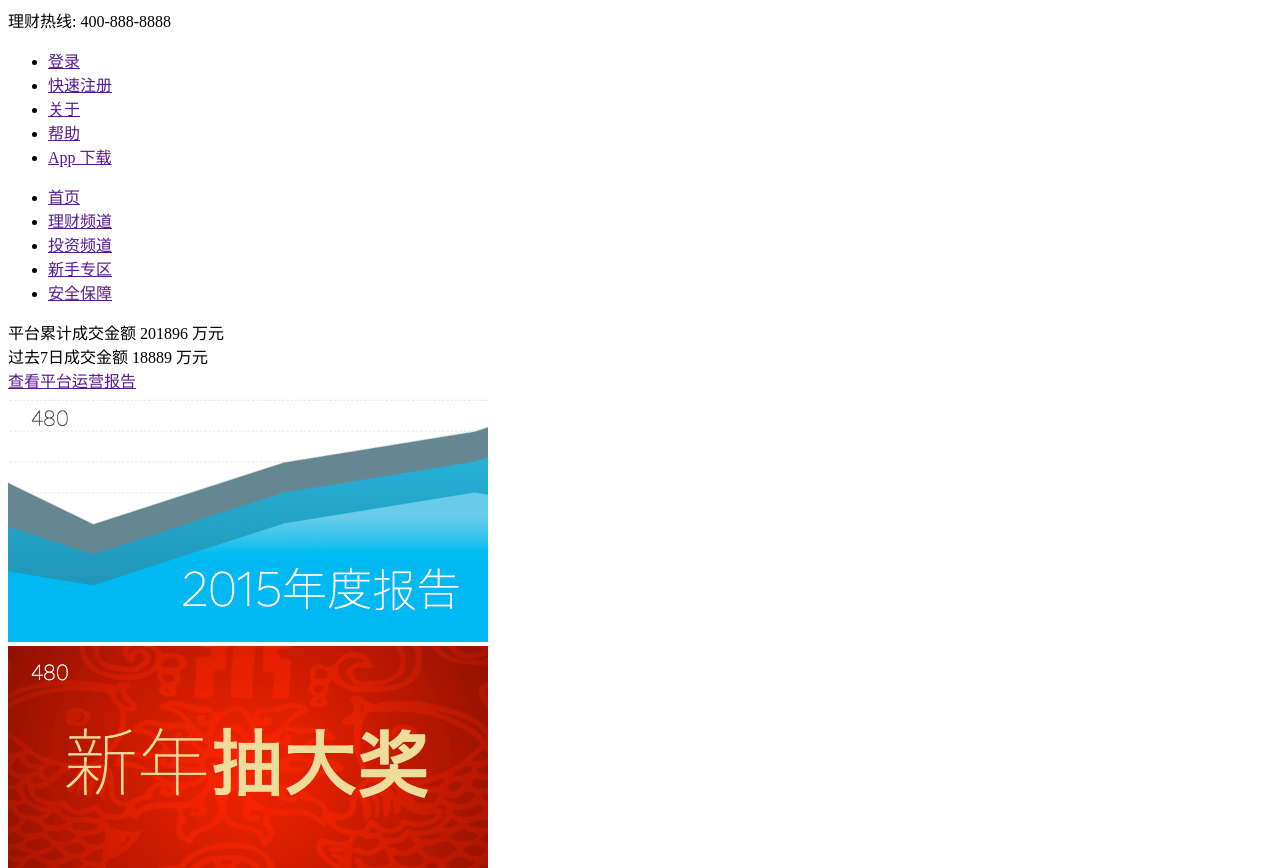
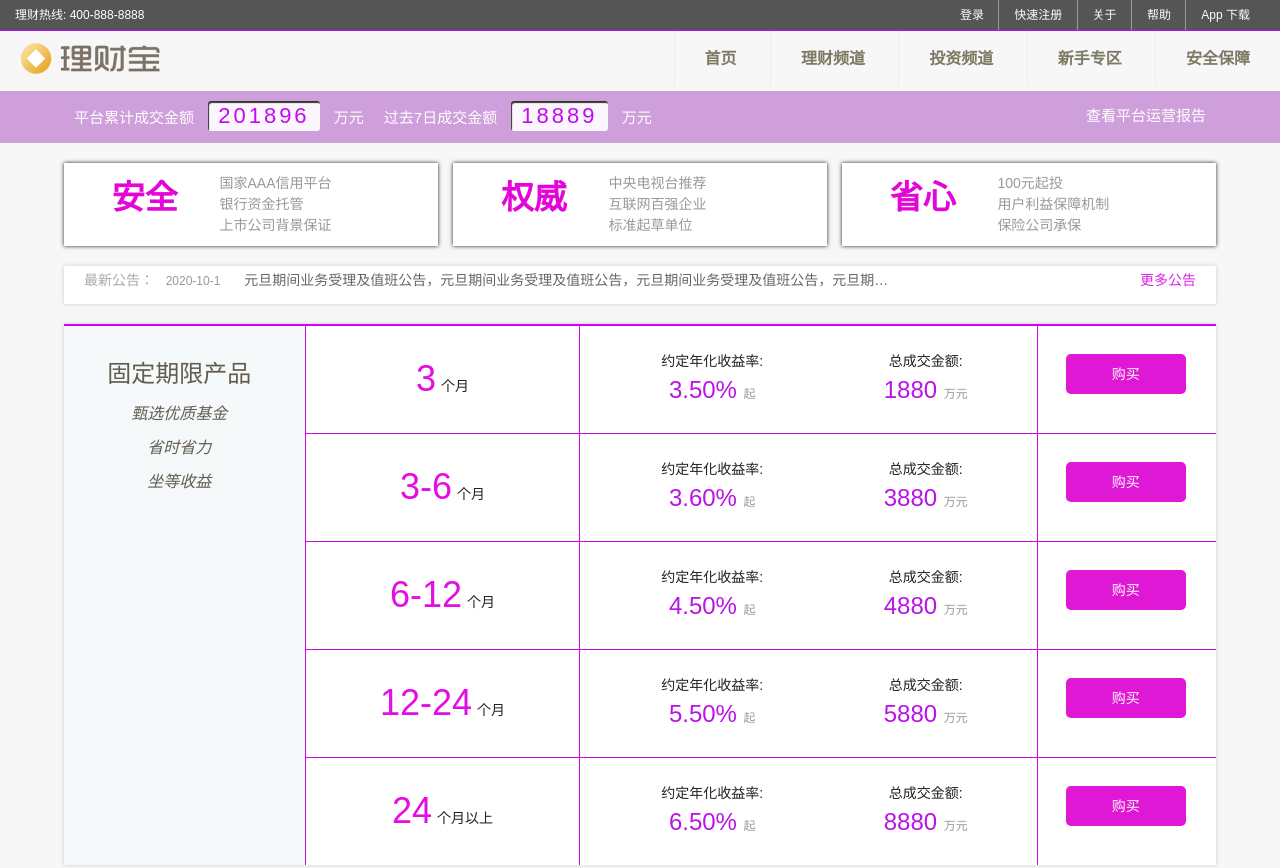
Before and after one commit to hanyucd/responsive-web-design, a plain HTML site: page src/index.html in a window 1280 px wide. Shown: the top 868 px of the page. Drawn offline with Linux system fonts and the light colour scheme.

Commit message:
完成 pc 端样式布局.

```diff
--- a/src/css/main.css
+++ b/src/css/main.css
@@ -0,0 +1,407 @@
+/*
+  页面基本样式
+*/
+html {
+  /* 方便 em 与 px 相互转换，1em = 16px * 62.5% = 10px */
+  font-size: 62.5%;
+  font-family: sans-serif;
+  color: #222;
+}
+body {
+	/* 1.2rem = 12px */
+	font-size: 1.2rem;
+	line-height: 1.5;
+	background-color: #f7f7f7;
+}
+
+/*
+  顶部导航区
+*/
+.header-box {
+  width: 100%;
+}
+.header-box > .nav-top {
+  line-height: 36px;
+  line-height: 3rem;
+  padding: 0 1.5rem;
+  color: #fff;
+  background: #555;
+  border-bottom: 1px solid #c904fa;
+}
+.nav-top ul {
+  text-align: right;
+}
+.nav-top li {
+  display: inline-block;
+}
+.nav-top li + li {
+  border-left: 1px solid #999;
+  margin-left: -4px;
+}
+.nav-top li a {
+  display: inline-block;
+  padding: 0 1.5rem;
+  color: #fff;
+}
+.nav-top li a:hover {
+  color: rgb(195, 0, 255);
+  text-decoration: underline;
+}
+
+.header-box > .nav-main > .logo-box{
+  float: left;
+  padding: 1rem 1.5rem;
+}
+.logo-box > .logo {
+  display: inline-block;
+  width: 150px;
+  height: 35px;
+  background: url('../img/logo@1x.png');
+  overflow: hidden;
+}
+.nav-main > ul {
+  float: right;
+}
+.nav-main > ul li {
+  display: inline-block;
+  border-left: 1px solid #f0ede9;
+}
+.nav-main ul li a {
+  display: inline-block;
+  line-height: 5.5rem;
+  font-size: 1.6rem;
+  font-weight: bold;
+  padding: 0 3rem;
+  color: #7c7a65;
+}
+.nav-main li a:hover {
+  color: rgb(195, 0, 255);
+  background-color: #f8f6f1;
+}
+
+/*
+  主要内容区
+*/
+.main-box {
+  width: 100%;
+}
+.main-transaction {
+  width: 100%;
+  background: #ce9fda;
+}
+.main-transaction > .trans-content {
+  max-width: 90%;
+  margin: 0 auto;
+  font-size: 1.5rem;
+}
+.trans-content .trans-data {
+  float: left;
+  padding: 1rem;
+  text-align: left;
+}
+.trans-data span {
+  display: inline-block;
+  line-height: 3rem;
+  color: #fff;
+}
+.trans-data span.trans-money{
+  font-size: 2.2rem;
+  color: #c20cf0;
+  letter-spacing: 3px;
+  margin: 0 1rem;
+  padding: 0 1rem;
+  border-radius: 3px;
+  background-color: rgba(255, 255, 255, 0.9);
+	box-shadow: 1px 2px 1px #333 inset;
+}
+.trans-content > .trans-report {
+  text-align: right;
+}
+.trans-report > a {
+  display: inline-block;
+  color: #fff;
+  padding: 1rem;
+  line-height: 3rem;
+}
+
+.main-box > .main-ad {
+  display: none;
+}
+
+.main-box > .main-feature {
+  width: 90%;
+  margin: 2rem auto;
+  font-size: 0;
+}
+.main-feature > .feature-item {
+  display: inline-block;
+  width: calc(33.33% - 3rem);
+  padding: 1rem;
+  font-size: 1.4rem;
+  background: #fff;
+  box-shadow: 0 0 4px;
+}
+.feature-item + .feature-item {
+  margin-left: 1.5rem;
+}
+.feature-item h3 {
+  display: inline-block;
+  width: 40%;
+  vertical-align: top;
+  text-align: center;
+  font-size: 3.3rem;
+  color: rgb(228, 6, 217);
+}
+.feature-item p {
+  display: inline-block;
+  width: 55%;
+  color: #999;
+}
+
+.main-box > .main-notice {
+  width: 90%;
+  margin: 2rem auto;
+  font-size: 1.4rem;
+  line-height: 2.8rem;
+  background: #fff;
+  box-shadow: 0 0 4px #ccc;
+}
+.main-notice a {
+  display: inline-block;
+}
+.main-notice a:first-child {
+  margin-left: 2rem;
+  width: 70%;
+  color: #666;
+  text-overflow: ellipsis;
+  -ms-text-overflow: ellipsis;
+  overflow: hidden;
+  white-space: nowrap;
+}
+.main-notice a:first-child::before {
+  content: "最新公告：\00a0\00a0";
+  color: #aaa;
+}
+.main-notice a span {
+  color: #999;
+  font-size: 1.2rem;
+  margin-right: 2rem;
+}
+.notice-more {
+  color: #d824e9;
+  margin-right: 2rem;
+}
+
+.main-box > .main-product {
+  width: 90%;
+  margin: 2rem auto;
+  font-size: 1.4rem;
+  border-top: 2px solid #d400ff;
+	background-color: #f5f9fa;
+	box-shadow: 0 0 4px #ccc;
+}
+.main-product > .product-title {
+  float: left;
+  width: 20%;
+}
+.product-title h2 {
+  margin-top: 3rem;
+  text-align: center;
+  font-size: 2.4rem;
+  font-weight: normal;
+  color: #635c51;
+}
+.product-title h2 em {
+  display: block;
+  margin-top: 1rem;
+  font-size: 1.6rem;
+}
+.product-title h2 em:first-child {
+  margin-top: 4rem;
+}
+.product-content {
+  float: right;
+  width: 79%;
+  border-left: 1px solid rgb(201, 11, 226);
+  background: #fff;
+}
+.product-item {
+  width: 100%;
+}
+.product-item + .product-item {
+  border-top: 1px solid rgb(201, 11, 226);
+}
+.product-item h3 {
+  float: left;
+  width: 30%;
+  margin-top: 2.6rem;
+  font-size: 1.4rem;
+  font-weight: normal;
+  text-align: center;
+}
+.product-item h3 span {
+  margin-right: .5rem;
+  font-size: 3.6rem;
+  font-style: normal;
+  color: rgb(228, 13, 228);
+}
+.product-item h3 i {
+	display: block;
+	font-size: 1.2rem;
+	font-style: normal;
+	color: #999;
+}
+.product-item .product-info {
+  float: left;
+  width: 48%;
+  padding: 1rem;
+  border-left: 1px solid rgb(201, 11, 226);
+  border-right: 1px solid rgb(201, 11, 226);
+	font-size: 1.4rem;
+}
+.product-info p {
+  display: inline-block;
+	/* float: left; */
+	text-align: center;
+	width: 56%;
+	padding-top: 1.5rem;
+	padding-bottom: 1.5rem;
+}
+.product-info p:last-child {
+	width: 40%;
+}
+.product-info .year-rate,
+.product-info .money {
+	display: block;
+	font-size: 2.4rem;
+	color: #bb13e6;
+}
+.product-info .year-rate i,
+.product-info .money i {
+	font-size: 1.2rem;
+	font-style: normal;
+	color: #999;
+}
+.buy-btn {
+	float: left;
+	padding: 1rem;
+	width: calc(22% - 4.4rem);
+}
+.buy-btn a {
+	display: block;
+	width: 90%;
+	margin: 1.8rem auto;
+	max-width: 12rem;
+	line-height: 4rem;
+	text-align: center;
+	color: #fff;
+	background-color: #df18d5;
+	border-radius: 5px;
+}
+
+.main-box > .main-business {
+	padding: 3rem 0;
+	border-top: 2px solid #eee;
+	width: 100%;
+	background-color: #fff;
+}
+.business-content {
+	width: 90%;
+	margin: 0 auto;
+}
+.business-logo {
+	/* 滤镜图片变黑白 */
+	-webkit-filter: grayscale(100%);
+	-o-filter: grayscale(100%);
+	filter: grayscale(100%);
+	float: left;
+	width: 20%;
+	margin-top: 4rem;
+	height: 35px;
+	background: url('../img/logo@1x.png') no-repeat;
+	background-size: 150px 35px;
+}
+.business-content ul {
+	text-align: center;
+	float: left;
+	width: 16%;
+}
+.business-content ul li {
+	font-size: 1.5rem;
+	line-height: 2.4rem;
+}
+.business-content ul li:first-child {
+	font-size: 1.8rem;
+	line-height: 3rem;
+}
+.business-content ul li a {
+	color: rgb(164, 31, 168);
+}
+.business-content ul li a:hover {
+	color: #0ae;
+	text-decoration: underline;
+}
+
+
+/*
+  底部版权区
+*/
+.footer-box {
+  width: 100%;
+  padding: 3rem 0 5rem;
+  background-color: #ededed
+}
+.footer-box > ul {
+  text-align: center;
+  margin-bottom: 2rem;
+}
+.footer-box > ul li {
+  display: inline-block;
+}
+.footer-box .footer-icon {
+  display: inline-block;
+  margin-right: 1.5rem;
+  background: url('../img/cert1.png');
+  background-size: 466px 447px;
+  overflow: hidden;
+  text-indent: -9999px;
+}
+.footer-box .footer-icon-1 {
+  width: 38px;
+  height: 27px;
+  background-position: -369px -45px;
+}
+.footer-box .footer-icon-2 {
+	width: 78px;
+	height: 27px;
+	background-position: -110px -96px;
+}
+.footer-box .footer-icon-3 {
+	width: 36px;
+	height: 27px;
+	background-position: -426px -90px;
+}
+.footer-box .footer-icon-4 {
+	width: 36px;
+	height: 27px;
+	background-position: -426px -90px;
+}
+.footer-box .footer-icon-5 {
+	width: 75px;
+	height: 27px;
+	background-position: 0 -320px;
+}
+.footer-box .footer-icon-6 {
+	width: 78px;
+	height: 27px;
+	background-position: -110px -96px;
+}
+.footer-box .footer-icon-7 {
+	width: 78px;
+	height: 27px;
+	background-position: -110px -96px;
+}
+.footer-box > p {
+  text-align: center;
+  color: rgb(158, 15, 224);
+}
--- a/src/css/reset.css
+++ b/src/css/reset.css
@@ -0,0 +1,41 @@
+
+/*
+  清除内外边距
+*/
+@charset "utf-8";
+body, h1, h2, h3, h4, h5, h6, hr, p, blockquote,
+pre,dl, dt, dd, ul, ol, li,
+fieldset, lengend, button, input, textarea,
+th, td { margin: 0; padding: 0; }
+
+/* 重置格式元素 */
+ul, ol { list-style: none; }
+a { text-decoration: none; }
+q:before, q:after { content: ''; }
+img { border: 0; }
+
+/* 重置表单元素 */
+legend { color: #000; } /* for ie6 */
+button, textarea { font-size: 100%; border: 0; } /* 使得表单元素在 ie 下能继承字体大小 */
+
+/* 重置表格元素 */
+table { border-collapse: collapse; border-spacing: 0; }
+
+/* 清除浮动 */
+.fl { float: left; }
+.fr { float: right; }
+.clearfix::after { display: block; clear: both; content: ""; visibility: hidden; height: 0; }
+/* .clearfix { zoom: 1; } */
+
+/* 文字选中效果 */
+::selection {
+	background-color: #a417e6;
+	text-shadow: none;
+}
+
+/* 浏览器升级 */
+.browser-up {
+	padding: 1rem;
+	background: #ccc;
+	text-align: center;
+}
--- a/src/index.html
+++ b/src/index.html
@@ -16,8 +16,8 @@
 
   <!-- 顶部导航区 -->
   <header class="header-box">
-    <nav class="top">
-      <span class="tel">理财热线: 400-888-8888</span>
+    <nav class="nav-top">
+      <span class="tel fl">理财热线: 400-888-8888</span>
       <ul>
         <li><a href="">登录</a></li>
         <li><a href="">快速注册</a></li>
@@ -27,9 +27,9 @@
       </ul>
     </nav>
 
-    <nav class="main">
+    <nav class="nav-main clearfix">
       <div class="logo-box">
-        <a href="index.html" title="回到首页"></a>
+        <a class="logo" href="index.html" title="回到首页"></a>
       </div>
       <ul>
         <li><a href="">首页</a></li>
@@ -44,7 +44,7 @@
   <!-- 主要内容区 -->
   <div class="main-box">
     <!-- 平台交易信息 -->
-    <section class="main-transaction">
+    <section class="main-transaction clearfix">
       <div class="trans-content">
         <div class="trans-data">
           <span>平台累计成交金额</span>
@@ -85,15 +85,15 @@
       </div>
     </section>
     <!-- 公告 -->
-    <section class="main-notice">
+    <section class="main-notice clearfixwi">
       <a href="">
         <span>2020-10-1</span>
         元旦期间业务受理及值班公告，元旦期间业务受理及值班公告，元旦期间业务受理及值班公告，元旦期间业务受理及值班公告，元旦期间业务受理及值班公告，元旦期间业务受理及值班公告元告。
       </a>
-      <a href="" class="notice-more">更多公告</a>
+      <a href="" class="notice-more fr">更多公告</a>
     </section>
     <!-- 产品介绍 1 -->
-    <section class="main-product">
+    <section class="main-product clearfix">
       <div class="product-title">
         <h2>
           <span>固定期限产品</span>
@@ -104,18 +104,18 @@
       </div>
 
       <div class="product-content">
-        <div class="product-item">
+        <div class="product-item clearfix">
           <h3><span>3</span>个月</h3>
           <div class="product-info">
             <p>约定年化收益率:<span class="year-rate">3.50% <i>起</i></span></p>
             <p>总成交金额:<span class="money">1880 <i>万元</i></span></p>
           </div>
-          <div>
+          <div class="buy-btn">
             <a href="">购买</a>
           </div>
         </div>
 
-        <div class="product-item">
+        <div class="product-item clearfix">
           <h3><span>3-6</span>个月</h3>
           <div class="product-info">
             <p>约定年化收益率:<span class="year-rate">3.60% <i>起</i></span></p>
@@ -126,7 +126,7 @@
           </div>
         </div>
 
-        <div class="product-item">
+        <div class="product-item clearfix">
           <h3><span>6-12</span>个月</h3>
           <div class="product-info">
             <p>约定年化收益率:<span class="year-rate">4.50% <i>起</i></span></p>
@@ -137,7 +137,7 @@
           </div>
         </div>
 
-        <div class="product-item">
+        <div class="product-item clearfix">
           <h3><span>12-24</span>个月</h3>
           <div class="product-info">
             <p>约定年化收益率:<span class="year-rate">5.50% <i>起</i></span></p>
@@ -148,7 +148,7 @@
           </div>
         </div>
 
-        <div class="product-item">
+        <div class="product-item clearfix">
           <h3><span>24</span>个月以上</h3>
           <div class="product-info">
             <p>约定年化收益率:<span class="year-rate">6.50% <i>起</i></span></p>
@@ -161,7 +161,7 @@
       </div>
     </section>
     <!-- 产品介绍 2 -->
-    <section class="main-product">
+    <section class="main-product clearfix">
       <div class="product-title">
         <h2>
           <span>债权/散标产品</span>
@@ -229,13 +229,10 @@
     </section>
     <!-- 商业合作 -->
     <section class="main-business">
-      <div class="business-content">
+      <div class="business-content clearfix">
         <div class="business-logo"></div>
-      </div>
-
         <ul>
-        <li class="business-title"></li>
-        <li><a href="">公司介绍</a></li>
+          <li class="business-title">公司介绍</li>
           <li><a href="#">业务模式</a></li>
           <li><a href="#">合作机构</a></li>
           <li><a href="#">服务协议</a></li>
@@ -266,6 +263,7 @@
           <li><a href="#">合作联系</a></li>
           <li><a href="#">提现</a></li>
         </ul>
+      </div>
     </section>
   </div>
 
```
Lines whose indentation alone changed are shown as unchanged.
